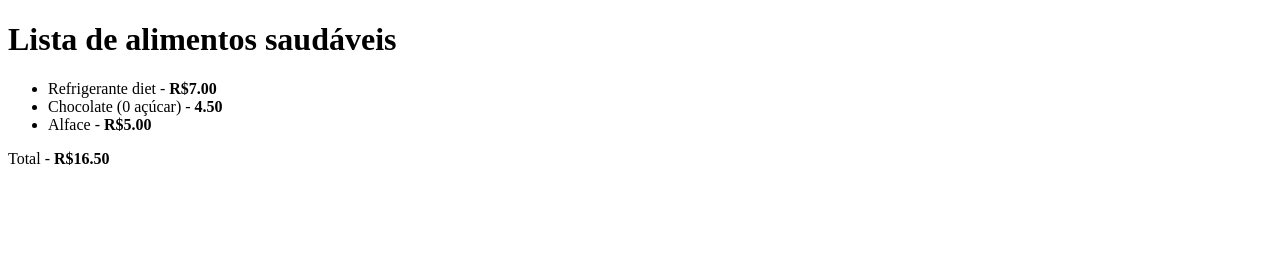
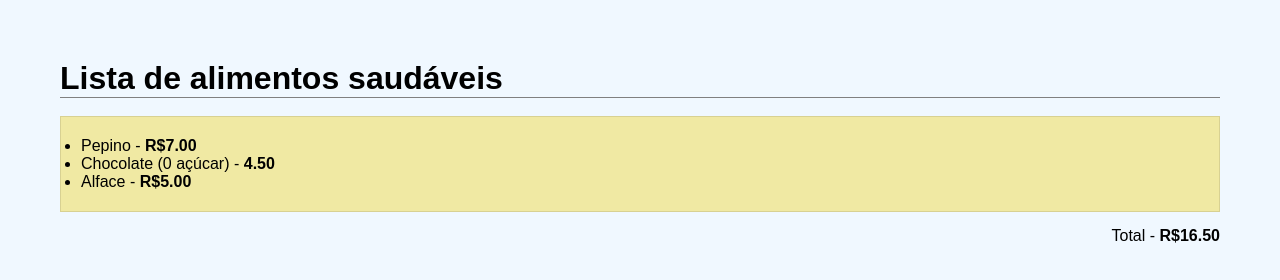
Before and after one commit to Luan-Batista/Desafios-devquest, a plain HTML site: page desafio1-Lista/index.html in a window 1280 px wide. Drawn offline with Linux system fonts and the light colour scheme.

Commit message:
alteracoes na lista e no estilo dela

```diff
--- /dev/null
+++ b/desafio1-Lista/CSS/style.css
@@ -0,0 +1,30 @@
+*{
+    margin:0 ;
+    padding:0 ;
+    border:0 ;
+}
+
+body{
+    background-color: #F0F8FF;
+    text-align: justify;
+    margin: 35px;
+    padding:25px ;
+    font-family: sans-serif;
+}
+
+h1{
+    border-bottom: solid 1px gray ;
+}
+
+p{
+    margin-top:15px;
+    text-align: right;
+
+}
+
+.lista{
+     background-color: rgba(240, 230, 140, 0.8 );
+     max-width: 100%;
+     border: solid 1px rgba(0, 0, 0, 0.1);
+     padding: 20px;
+}
--- a/desafio1-Lista/index.html
+++ b/desafio1-Lista/index.html
@@ -5,14 +5,19 @@
     <meta http-equiv="X-UA-Compatible" content="IE=edge">
     <meta name="viewport" content="width=device-width, initial-scale=1.0">
     <title>Lista de alimentos</title>
+    <link rel="stylesheet" href="CSS/style.css">
+
 </head>
 <body>
     <h1>Lista de alimentos saudáveis</h1>
-    <ul>
-        <li>Refrigerante diet - <strong>R$7.00</strong></li>
-        <li>Chocolate &#40;0 açúcar&#41; - <strong>4.50</strong></li>
-        <li>Alface - <strong>R$5.00</strong></li>
-    </ul>
+    <br>
+    <div class="lista">
+        <ul>
+            <li> Pepino - <strong>R$7.00</strong></li>
+            <li> Chocolate &#40;0 açúcar&#41; - <strong>4.50</strong></li>
+            <li>Alface - <strong>R$5.00</strong></li>
+        </ul>
+    </div>
     <p>Total - <strong>R$16.50</strong></p>
 </body>
 </html>
```
